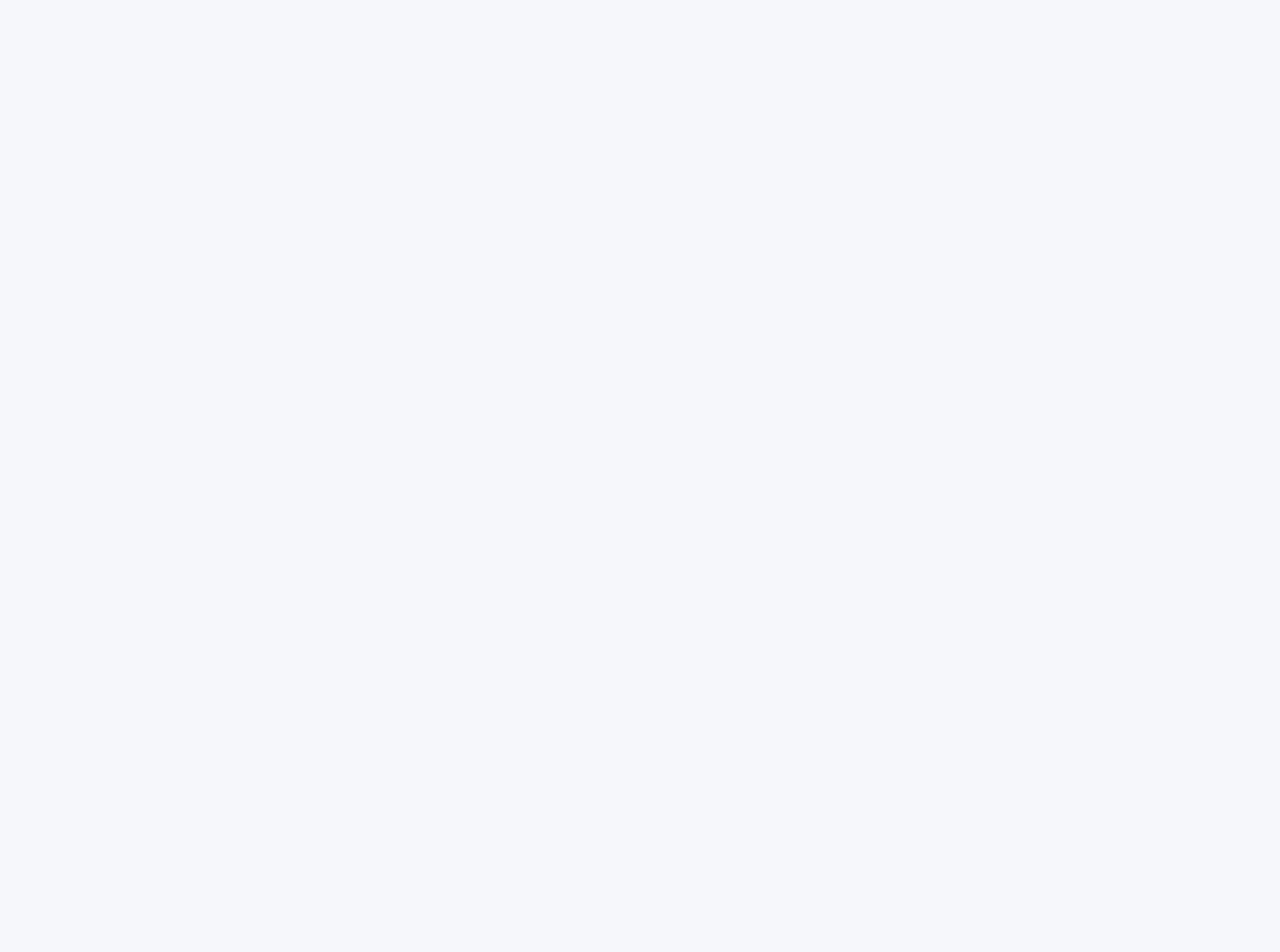
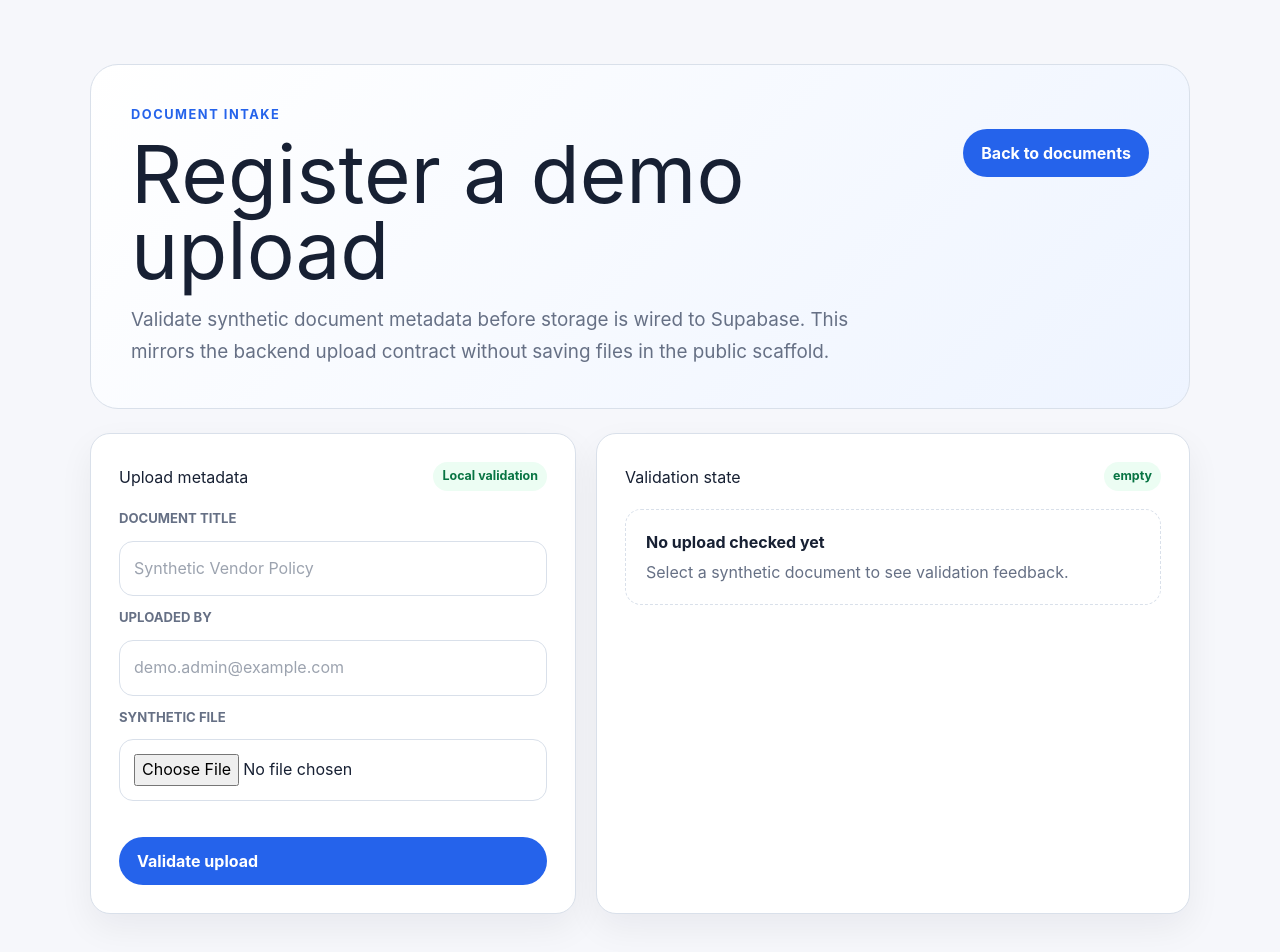
Before and after one commit to muriithi-ian/ai-workflow-command-center, a Next.js app in the folder apps/web/: page /documents/upload in a window 1280 px wide. Before the commit this address had no page. Shown: the top 952 px of the page. Before the commit the page ends 800 px from the top, so only its background shows below. Built offline with nearby package versions, Linux system fonts and the light colour scheme.

Commit message:
feat: add document upload registration UI

```diff
--- a/apps/web/app/dashboard/page.tsx
+++ b/apps/web/app/dashboard/page.tsx
@@ -185,6 +185,9 @@ export default function DashboardPage() {
             <Link className="button-link" href="/rag">
               Open RAG search
             </Link>
+            <Link className="secondary-link" href="/documents/upload">
+              Register upload
+            </Link>
           </article>
 
           <article className="panel" aria-labelledby="ai-runs-title">
--- a/apps/web/app/documents/page.tsx
+++ b/apps/web/app/documents/page.tsx
@@ -18,6 +18,9 @@ export default function DocumentsPage() {
         </div>
         <Link className="button-link" href="/dashboard">
           Back to dashboard
+        </Link>
+        <Link className="secondary-link" href="/documents/upload">
+          Register upload
         </Link>
       </section>
 
--- /dev/null
+++ b/apps/web/app/documents/upload/page.tsx
@@ -0,0 +1,169 @@
+"use client";
+
+import Link from "next/link";
+import { FormEvent, useMemo, useState } from "react";
+
+const maxUploadBytes = 5 * 1024 * 1024;
+const allowedExtensions = [".pdf", ".txt", ".md", ".docx"];
+const allowedMimeTypes = [
+  "application/pdf",
+  "text/plain",
+  "text/markdown",
+  "application/vnd.openxmlformats-officedocument.wordprocessingml.document"
+];
+
+type UploadState =
+  | { status: "empty" }
+  | { status: "error"; message: string }
+  | {
+      status: "success";
+      documentId: string;
+      fileName: string;
+      title: string;
+    };
+
+function hasAllowedExtension(fileName: string): boolean {
+  return allowedExtensions.some((extension) => fileName.toLowerCase().endsWith(extension));
+}
+
+function buildDemoDocumentId(fileName: string): string {
+  const slug = fileName
+    .toLowerCase()
+    .replace(/\.[^.]+$/, "")
+    .replace(/[^a-z0-9]+/g, "_")
+    .replace(/^_+|_+$/g, "");
+
+  return `doc_upload_${slug || "synthetic_document"}`;
+}
+
+export default function UploadDocumentPage() {
+  const [uploadState, setUploadState] = useState<UploadState>({ status: "empty" });
+  const acceptedTypes = useMemo(() => allowedExtensions.join(","), []);
+
+  function handleSubmit(event: FormEvent<HTMLFormElement>) {
+    event.preventDefault();
+
+    const formData = new FormData(event.currentTarget);
+    const title = String(formData.get("title") ?? "").trim();
+    const uploadedBy = String(formData.get("uploadedBy") ?? "").trim();
+    const file = formData.get("file");
+
+    if (!title) {
+      setUploadState({ status: "error", message: "Add a clear document title." });
+      return;
+    }
+
+    if (!uploadedBy || !uploadedBy.includes("@")) {
+      setUploadState({ status: "error", message: "Use a valid demo uploader email." });
+      return;
+    }
+
+    if (!(file instanceof File) || file.size === 0) {
+      setUploadState({ status: "error", message: "Choose a synthetic demo document." });
+      return;
+    }
+
+    if (file.size > maxUploadBytes) {
+      setUploadState({ status: "error", message: "Demo uploads are limited to 5 MB." });
+      return;
+    }
+
+    if (!hasAllowedExtension(file.name) || !allowedMimeTypes.includes(file.type)) {
+      setUploadState({
+        status: "error",
+        message: "Allowed demo file types are PDF, TXT, Markdown, and DOCX."
+      });
+      return;
+    }
+
+    setUploadState({
+      status: "success",
+      documentId: buildDemoDocumentId(file.name),
+      fileName: file.name,
+      title
+    });
+  }
+
+  return (
+    <main className="shell min-h-screen">
+      <section className="page-header" aria-labelledby="upload-title">
+        <div>
+          <p className="eyebrow">Document intake</p>
+          <h1 id="upload-title">Register a demo upload</h1>
+          <p className="lede">
+            Validate synthetic document metadata before storage is wired to Supabase. This mirrors
+            the backend upload contract without saving files in the public scaffold.
+          </p>
+        </div>
+        <Link className="button-link" href="/documents">
+          Back to documents
+        </Link>
+      </section>
+
+      <section className="rag-layout">
+        <article className="panel" aria-labelledby="upload-form-title">
+          <div className="panel-heading">
+            <h2 id="upload-form-title">Upload metadata</h2>
+            <span className="status-badge">Local validation</span>
+          </div>
+          <form className="demo-form" onSubmit={handleSubmit}>
+            <label htmlFor="title">Document title</label>
+            <input id="title" name="title" placeholder="Synthetic Vendor Policy" type="text" />
+
+            <label htmlFor="uploadedBy">Uploaded by</label>
+            <input
+              id="uploadedBy"
+              name="uploadedBy"
+              placeholder="demo.admin@example.com"
+              type="email"
+            />
+
+            <label htmlFor="file">Synthetic file</label>
+            <input id="file" name="file" accept={acceptedTypes} type="file" />
+
+            <button className="button-link" type="submit">
+              Validate upload
+            </button>
+          </form>
+        </article>
+
+        <article className="panel" aria-labelledby="upload-state-title">
+          <div className="panel-heading">
+            <h2 id="upload-state-title">Validation state</h2>
+            <span className={`status-badge ${uploadState.status === "error" ? "warning" : ""}`}>
+              {uploadState.status}
+            </span>
+          </div>
+
+          {uploadState.status === "empty" ? (
+            <div className="empty-state">
+              <strong>No upload checked yet</strong>
+              <p>Select a synthetic document to see validation feedback.</p>
+            </div>
+          ) : null}
+
+          {uploadState.status === "error" ? (
+            <div className="empty-state">
+              <strong>Upload rejected</strong>
+              <p>{uploadState.message}</p>
+            </div>
+          ) : null}
+
+          {uploadState.status === "success" ? (
+            <div className="chunk-card">
+              <div className="panel-heading">
+                <h3>{uploadState.title}</h3>
+                <span className="status-badge warning">queued</span>
+              </div>
+              <p>
+                Registered `{uploadState.fileName}` as `{uploadState.documentId}`. In the persisted
+                implementation, the backend will store the file, create a document row, and enqueue
+                extraction.
+              </p>
+            </div>
+          ) : null}
+        </article>
+      </section>
+    </main>
+  );
+}
--- a/apps/web/app/globals.css
+++ b/apps/web/app/globals.css
@@ -457,6 +457,7 @@ th {
   text-transform: uppercase;
 }
 
+.demo-form input,
 .demo-form textarea {
   width: 100%;
   resize: vertical;
@@ -466,6 +467,10 @@ th {
   font: inherit;
   line-height: 1.6;
   padding: 14px;
+}
+
+.demo-form input[type="file"] {
+  background: #ffffff;
 }
 
 .answer-copy {
```
Also changed, not shown: 1 other file (tests, documents, lock files or other folders).
